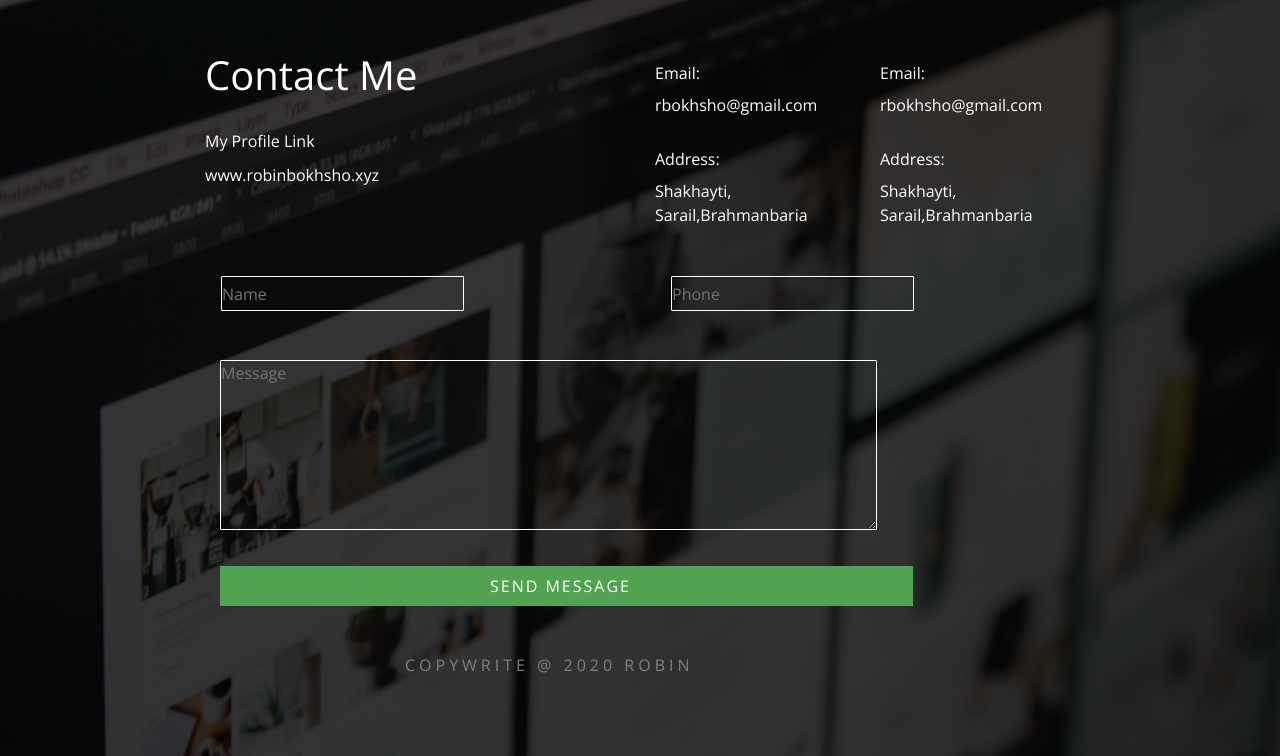
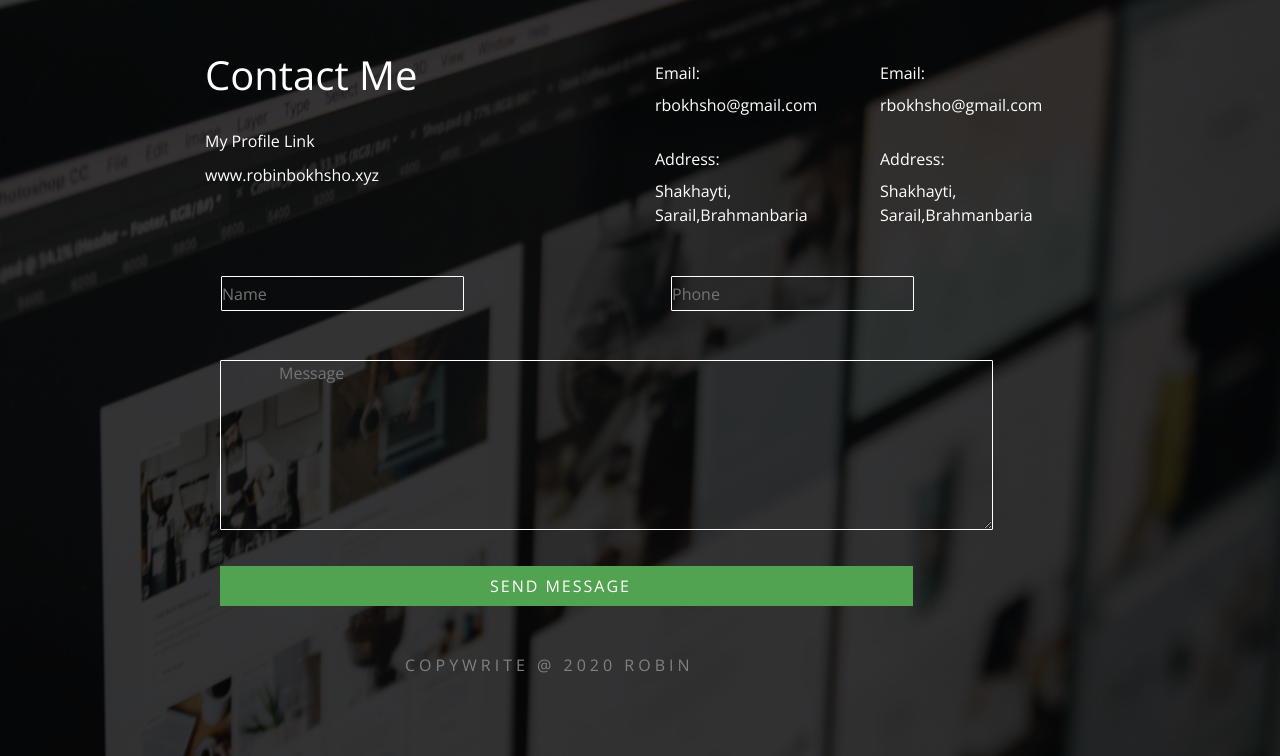
Before and after one commit to mdsrobin/final-project, a plain HTML site: page index.html in a window 1280 px wide. Shown: the part 3987-4743 px from the top of the page. Drawn offline with nearby package versions, Linux system fonts and the light colour scheme; a script that the page names is missing.

Commit message:
Update style.css

```diff
--- a/css/style.css
+++ b/css/style.css
@@ -426,6 +426,7 @@ background: #c6c6c580;
 	border: 1px solid white;
 	color: white;
 	border-radius: 1px;
+	padding: 0 58px;
 }
 .sms-2 .texta:focus{
 	outline: none;
```
